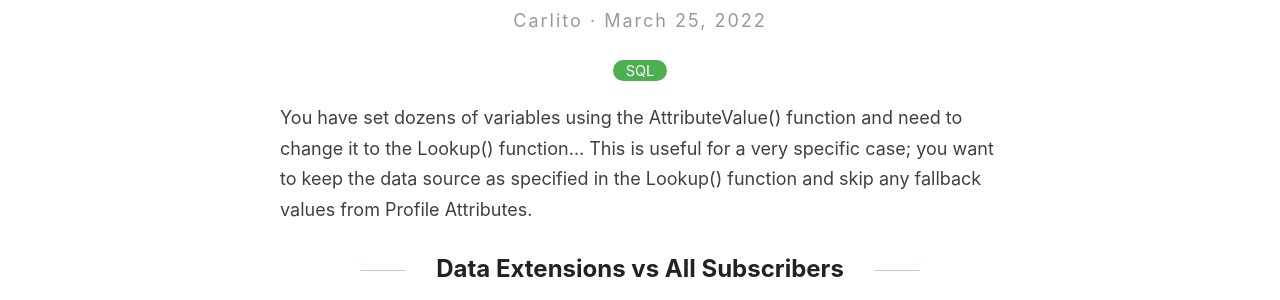
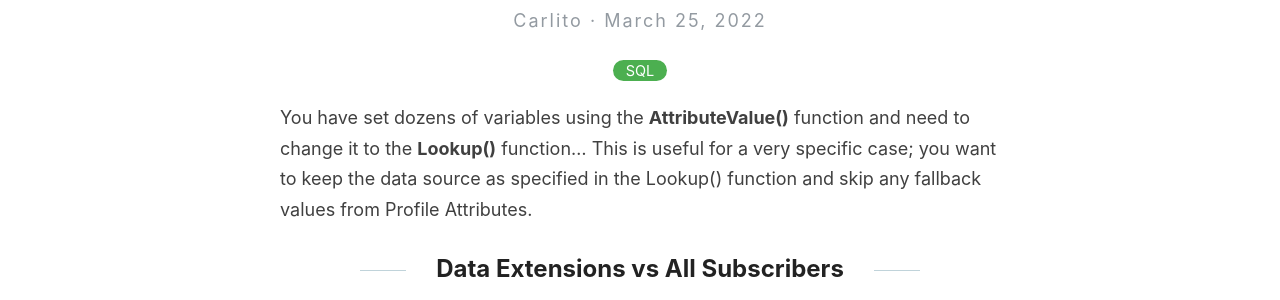
Before and after one commit to karolcholewa/blog, a Jekyll site: the page built from _posts/2022-03-25-regex-update-ampscript-functions.md, in a window 1280 px wide. Shown: the part 239-539 px from the top of the page. Built offline with Jekyll 4.4.1, drawn with Linux system fonts in a browser that asks for light colours.

```diff
--- a/_posts/2022-03-25-regex-update-ampscript-functions.md
+++ b/_posts/2022-03-25-regex-update-ampscript-functions.md
@@ -3,7 +3,7 @@ layout: post
 title: "Regex - Update AMPScript Functions"
 categories: [SQL]
 ---
-You have set dozens of variables using the AttributeValue() function and need to change it to the Lookup() function&hellip; This is useful for a very specific case; you want to keep the data source as specified in the Lookup() function and skip any fallback values from Profile Attributes.
+You have set dozens of variables using the **AttributeValue()** function and need to change it to the **Lookup()** function&hellip; This is useful for a very specific case; you want to keep the data source as specified in the Lookup() function and skip any fallback values from Profile Attributes.
 
 ##  Data Extensions vs All Subscribers
 The All Subscribers list is a default publication list for sendable data extensions. Dynamic, conditional content can use variable evaluation to show/hide content if not empty and so on. All Subscribers Profile Attributes are fallback values for empty values in nullable fields of a sendable data extension. These fallback values may be incorrect or unwanted in some cases. To limit the data source, set variables using the Lookup() function instead of the AttributeValue() function.
```
